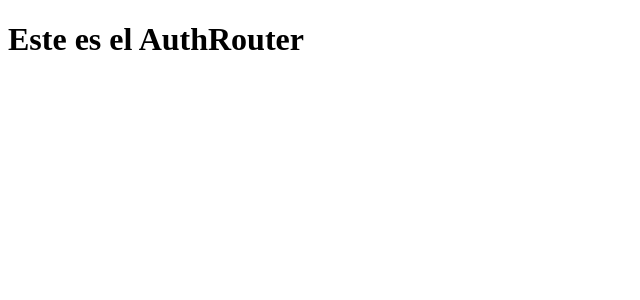
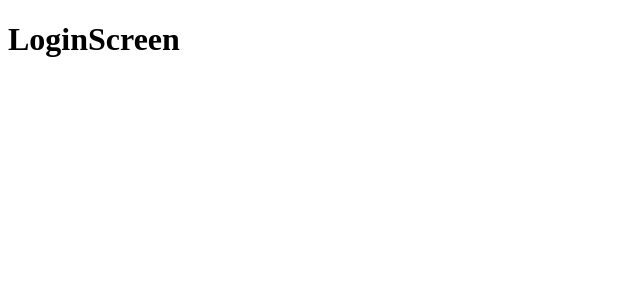
Before and after one commit to fabianmolinab/JornalApp, a React (Vite) app: page /auth/login in a window 1280 px wide. Shown: the top 300 px of the page, without its empty margins (0-640 px from the left). Built offline with nearby package versions, Linux system fonts and the light colour scheme.

Commit message:
Configurado todos las Rutas con react-router v5

```diff
--- a/src/routers/AppRouter.tsx
+++ b/src/routers/AppRouter.tsx
@@ -1,13 +1,12 @@
-import { Route, Switch } from 'react-router-dom'
+import { Redirect, Route, Switch } from 'react-router-dom'
 import { JornalScreen } from '../components/journal/JornalScreen'
 import { AuthRouter } from './AuthRouter'
 
 export const AppRouter = (props: {}) => {
   return (
-
-      <Switch>
-        <Route path="/auth" component={AuthRouter} />
-        <Route path="/" component={JornalScreen} />
-      </Switch>
+    <Switch>
+      <Route path="/auth" component={AuthRouter} />
+      <Route path="/" component={JornalScreen} exact />
+    </Switch>
   )
 }
--- a/src/routers/AuthRouter.tsx
+++ b/src/routers/AuthRouter.tsx
@@ -1,7 +1,14 @@
+import { Redirect, Route, Switch } from 'react-router'
+import { LoginScreen } from '../components/auth/LoginScreen'
+import { RegisterScreen } from '../components/auth/RegisterScreen'
+
 export const AuthRouter = (props: {}) => {
   return (
-    <div>
-      <h1>Este es el AuthRouter</h1>
-    </div>
+    <Switch>
+      <Route path="/auth/login" component={LoginScreen} />
+      <Route path="/auth/register" component={RegisterScreen} />
+
+      <Redirect to="/auth/login" />
+    </Switch>
   )
 }
```
